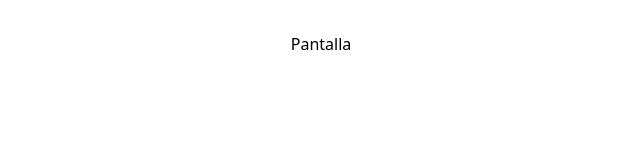
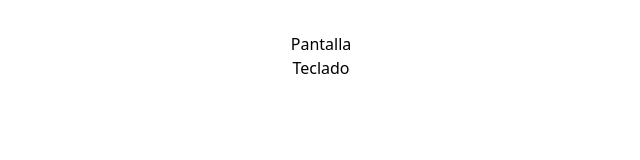
Before and after one commit to borgesmj/react-calculator, a React (Vite) app: page / in a window 1280 px wide. Shown: the top 160 px of the page, without its empty margins (319-959 px from the left). Built offline with nearby package versions, Linux system fonts and the light colour scheme.

Commit message:
añadiendo el componente teclado

```diff
--- a/src/App.jsx
+++ b/src/App.jsx
@@ -1,4 +1,4 @@
-// import Teclado from './Components/Teclado'
+import Teclado from './Components/Teclado'
 import Pantalla from './Components/Pantalla'
 import './App.css'
 
@@ -8,6 +8,7 @@ function App() {
   return (
     <div className='flex flex-col m-auto w-full md:w-2/5 xl:w-1/5'>
         <Pantalla/>
+        <Teclado/>
     </div>
   )
 }
--- /dev/null
+++ b/src/Components/Teclado.jsx
@@ -0,0 +1,9 @@
+import React from 'react'
+
+const Teclado = () => {
+  return (
+    <div>Teclado</div>
+  )
+}
+
+export default Teclado
```
